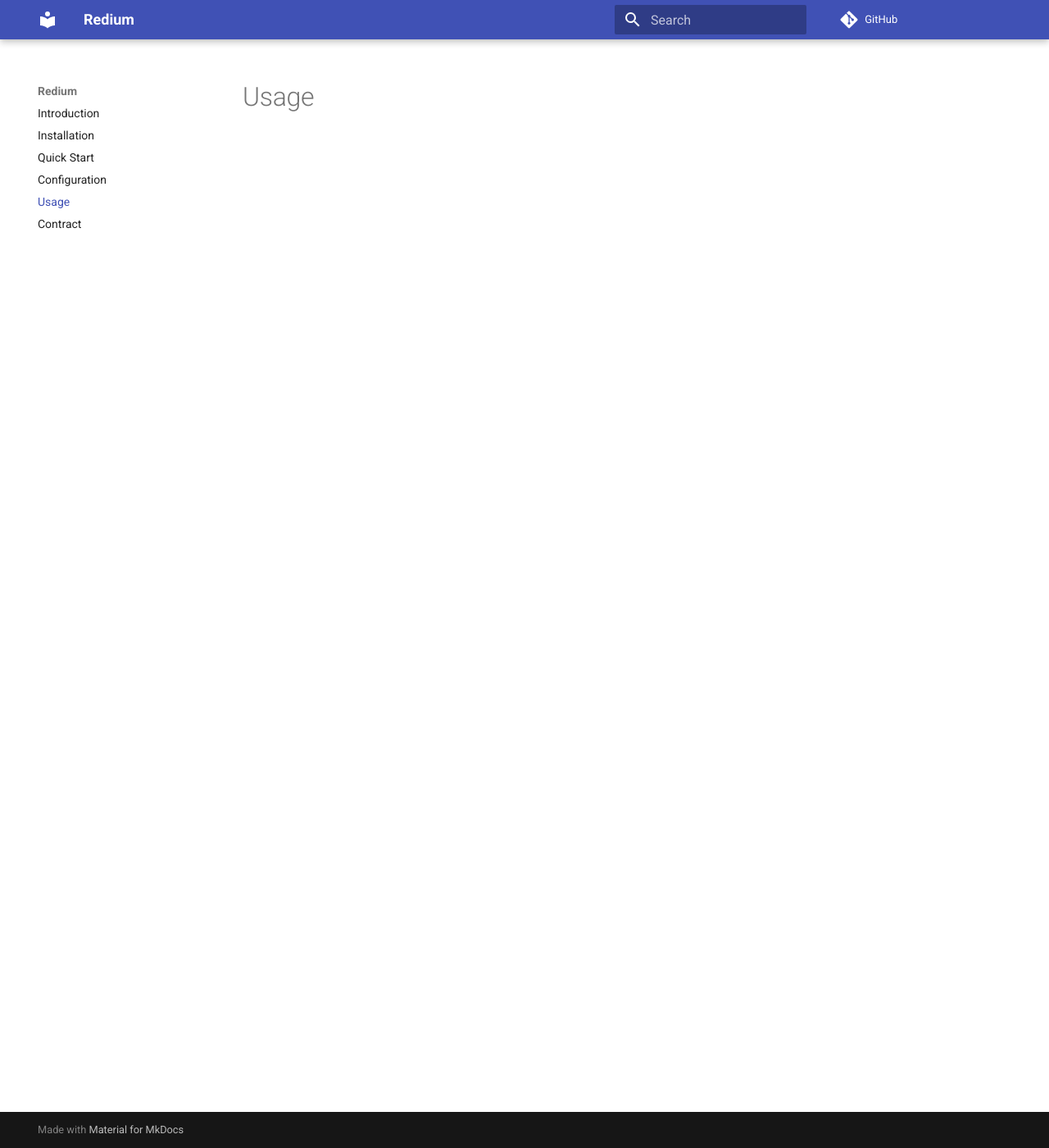
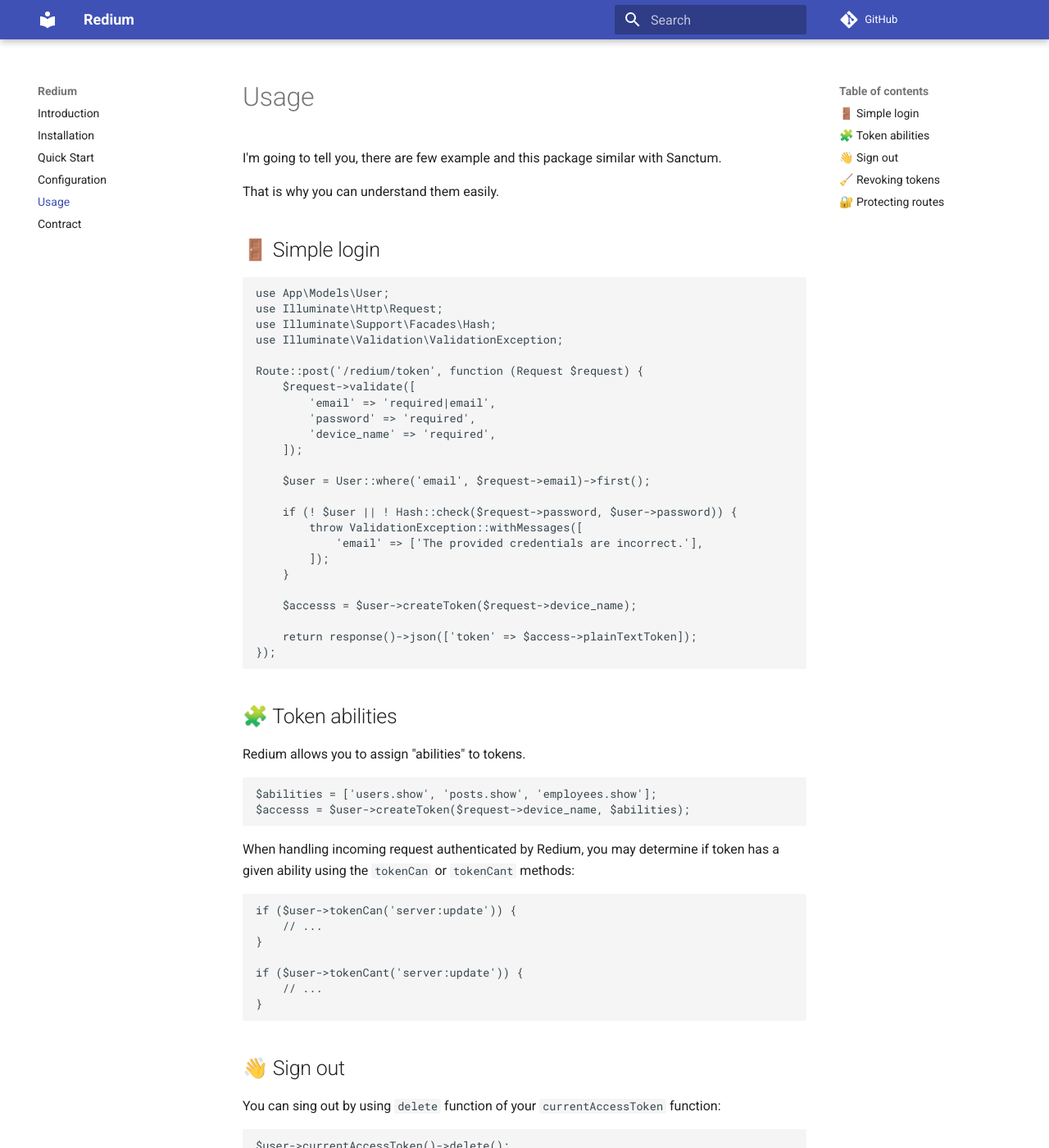
Before and after one commit to usmonaliyev99/redium, an MkDocs documentation site: the page built from docs/usage.md, in a window 1280 px wide and 1400 px high. Shown: the whole window at 82% size. Built offline with MkDocs 1.6.1 and Material for MkDocs 9.7.7, drawn with Linux system fonts in a browser that asks for light colours; comment, search, counter and statistics services are not loaded; some of the changed text lies outside the part shown.

````diff
--- a/docs/usage.md
+++ b/docs/usage.md
@@ -1 +1,103 @@
 # Usage
+
+I'm going to tell you, there are few example and this package similar with Sanctum.
+
+That is why you can understand them easily.
+
+## 🚪 Simple login
+
+```php
+use App\Models\User;
+use Illuminate\Http\Request;
+use Illuminate\Support\Facades\Hash;
+use Illuminate\Validation\ValidationException;
+
+Route::post('/redium/token', function (Request $request) {
+    $request->validate([
+        'email' => 'required|email',
+        'password' => 'required',
+        'device_name' => 'required',
+    ]);
+
+    $user = User::where('email', $request->email)->first();
+
+    if (! $user || ! Hash::check($request->password, $user->password)) {
+        throw ValidationException::withMessages([
+            'email' => ['The provided credentials are incorrect.'],
+        ]);
+    }
+
+    $accesss = $user->createToken($request->device_name);
+
+    return response()->json(['token' => $access->plainTextToken]);
+});
+```
+
+## 🧩 Token abilities
+
+Redium allows you to assign "abilities" to tokens.
+
+```php
+$abilities = ['users.show', 'posts.show', 'employees.show'];
+$accesss = $user->createToken($request->device_name, $abilities);
+```
+
+When handling incoming request authenticated by Redium, you may determine if token has a given ability using the
+`tokenCan` or `tokenCant` methods:
+
+```php
+if ($user->tokenCan('server:update')) {
+    // ...
+}
+
+if ($user->tokenCant('server:update')) {
+    // ...
+}
+```
+
+## 👋 Sign out
+
+You can sing out by using `delete` function of your `currentAccessToken` function:
+
+```php
+$user->currentAccessToken()->delete();
+```
+
+It will delete current token from Redis database.
+
+## 🧹 Revoking tokens
+
+You may "revoke" tokens by deleting them from Redis server using `tokens` function that is provided by
+`Usmonaliyev\Redium\Traits\HasRediumTokens` trait.
+
+```php
+$tokens = $user->tokens();
+
+foreach ($tokens as $token) {
+    $token->delete();
+}
+```
+
+If you want to sign out all sessions, you have to delete them one by one.
+Maybe one day I will one function for this job.
+
+## 🔐 Protecting routes
+
+We only talked about creating tokens, delete them. Now we see how we can protect our routes:
+
+As previously documented, you may protect routes so that all incoming requests must be authenticated by attaching the
+`redium` authentication guard to the routes:
+
+```php
+Route::middleware('auth:redium')->get('/user', function (Request $request) {
+    return $request->user();
+});
+```
+
+If you have a lot of routes, you should use `group` function of Route class:
+
+```php
+Route::middleware('auth:redium')->group(function () {
+    ...
+})
+```
````
Also changed, not shown: docs/configuration.md (+2 -2 lines), docs/contact.md (+24 -0 lines), docs/index.md (+6 -6 lines), docs/quick-start.md (+6 -4 lines).
